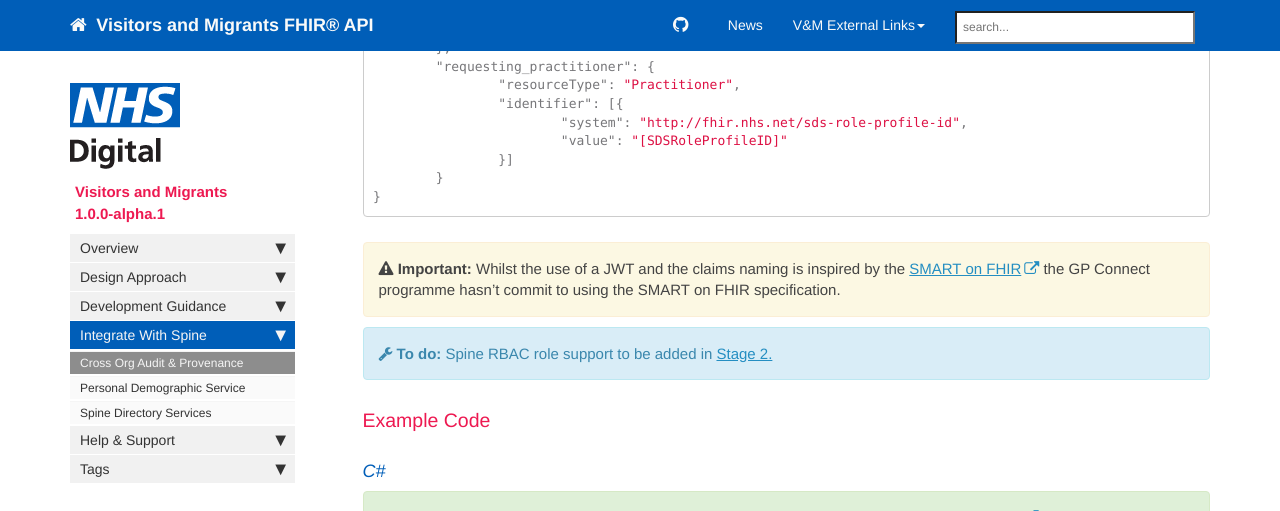
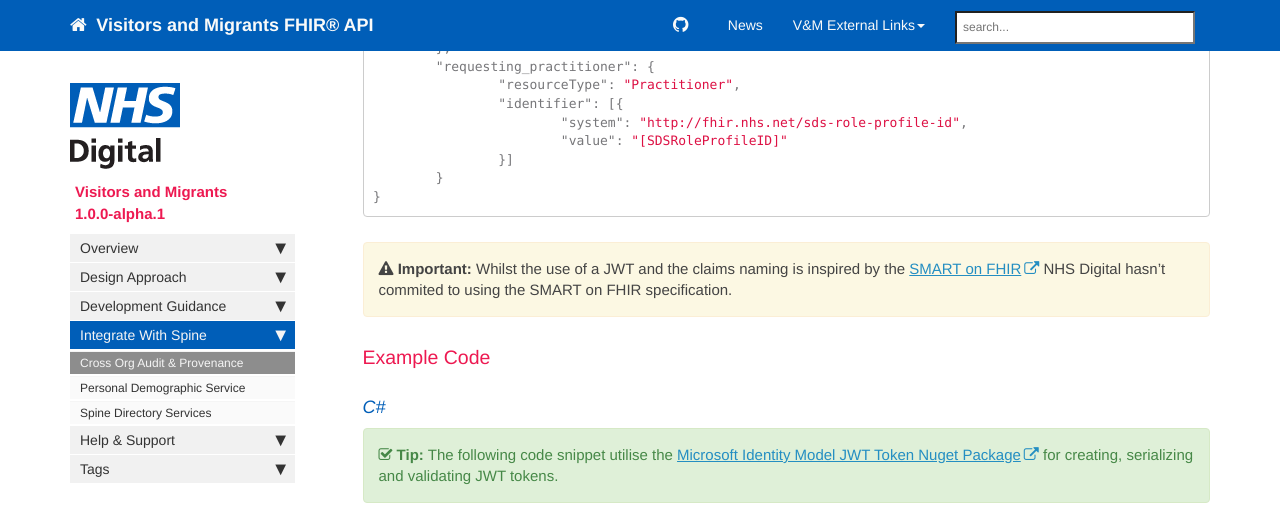
Before and after one commit to nhsconnect/visitor-and-migrants, a Jekyll site: the page built from pages/integration/integration_cross_organisation_audit_and_provenance.md, in a window 1280 px wide and 900 px high, scrolled down 2180 px, cut to the strip 0-511 px from the top of the window. Built offline with Jekyll 4.4.1, drawn with Linux system fonts in a browser that asks for light colours; nearby versions of some CDN libraries; comment, search, counter and statistics services are not loaded.

Commit message:
Removed reference to GP Connect

````diff
--- a/pages/integration/integration_cross_organisation_audit_and_provenance.md
+++ b/pages/integration/integration_cross_organisation_audit_and_provenance.md
@@ -79,9 +79,7 @@ Consumer system SHALL generate a new JWT for each API request.
 }
 ```
 
-{% include important.html content="Whilst the use of a JWT and the claims naming is inspired by the [SMART on FHIR](https://github.com/smart-on-fhir/smart-on-fhir.github.io/wiki/cross-organizational-auth) the GP Connect programme hasn't commit to using the SMART on FHIR specification." %}
-
-{% include todo.html content="Spine RBAC role support to be added in [Stage 2.](designprinciples_maturity_model.html)" %}
+{% include important.html content="Whilst the use of a JWT and the claims naming is inspired by the [SMART on FHIR](https://github.com/smart-on-fhir/smart-on-fhir.github.io/wiki/cross-organizational-auth) NHS Digital hasn't commited to using the SMART on FHIR specification." %}
 
 ### Example Code ###
 
````
